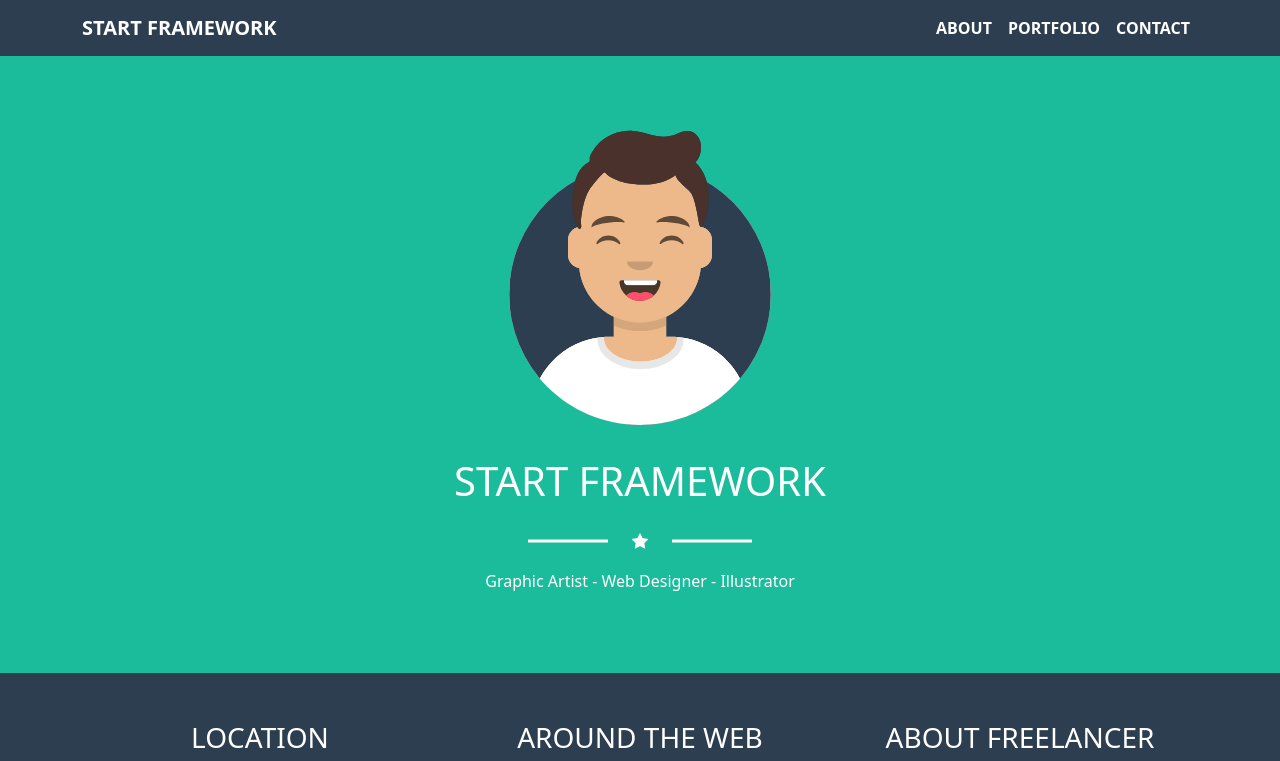
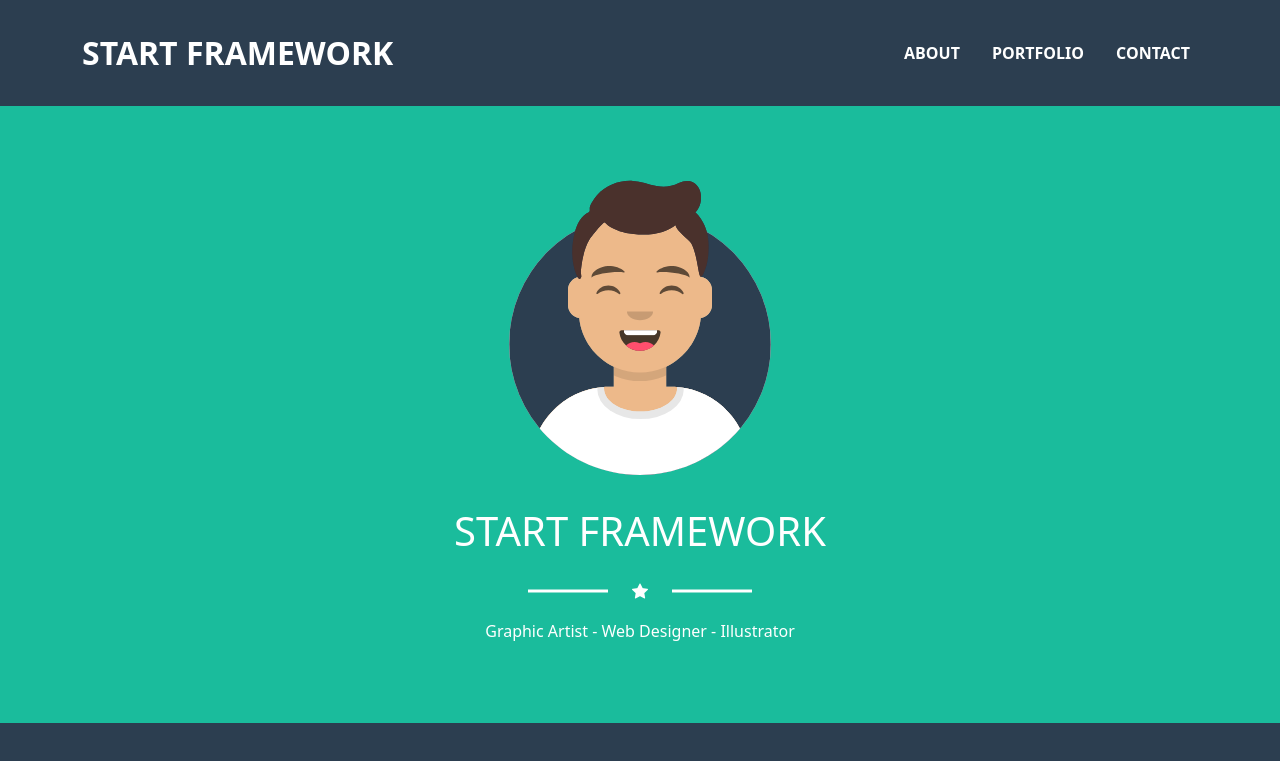
Before and after one commit to Eslam-Mohamed-G/Vite-React_Route, a React (Vite) app: page / in a window 1280 px wide. Shown: the top 761 px of the page. Built offline with nearby package versions, Linux system fonts and the light colour scheme.

Commit message:
Navbar  style

```diff
--- a/src/Components/1_header/Navbar.jsx
+++ b/src/Components/1_header/Navbar.jsx
@@ -1,5 +1,5 @@
 import React, { useEffect } from "react";
-import { NavLink } from "react-router-dom";
+import { Link, NavLink } from "react-router-dom";
 import "bootstrap/dist/css/bootstrap.min.css";
 import "bootstrap/dist/js/bootstrap.bundle.js";
 import "./style.css"
@@ -7,12 +7,12 @@ import "./style.css"
 function NavBar() {
     return (
         <>
-            <nav className="navbar navbar-expand-lg">
+            <nav className="navbar navbar-expand-lg py-4">
 
                     <div className="container container-fluid">
-                        <NavLink className="navbar-brand text-uppercase" to="/">
+                        <Link className="navbar-brand text-uppercase" to="/">
                             Start Framework
-                        </NavLink>
+                        </Link>
 
                         <button
                             className="navbar-toggler"
@@ -30,10 +30,10 @@ function NavBar() {
                             className="collapse navbar-collapse"
                             id="navbarNav"
                         >
-                            <ul className="navbar-nav">
+                            <ul className="navbar-nav gap-3">
                                 <li className="nav-item">
                                     <NavLink
-                                        className="nav-link text-uppercase active"
+                                        className="nav-link text-uppercase"
                                         aria-current="page"
                                         to="about"
                                     >
--- a/src/Components/1_header/style.css
+++ b/src/Components/1_header/style.css
@@ -4,12 +4,17 @@
     --text-color: rgb(255, 255, 255);
 }
 
+.active{
+    background-color: var(--main-color);
+    border-radius: 10px;
+}
 .navbar{
     background-color: var(--second-color);
 }
 
 .navbar-brand, .navbar-brand:hover, .navbar-brand:focus{
     color: var(--text-color);
+    font-size: 32px;
     font-weight: 700;
 }
 
```
